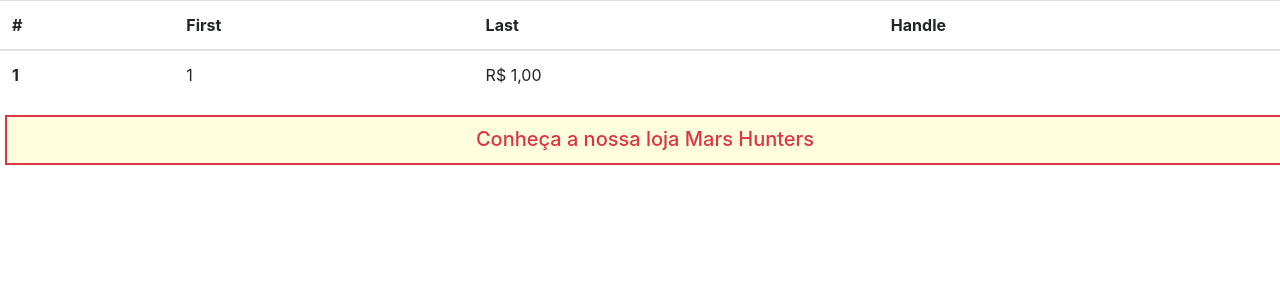
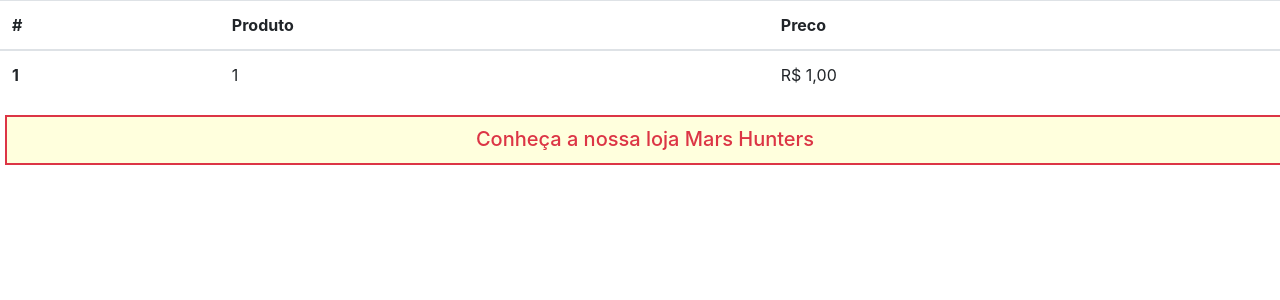
Before and after one commit to carolbaptista/projeto, a PHP site: page /carrinho.php in a window 1280 px wide. Shown: the part 167-467 px from the top of the page. Run offline with PHP 8.4, Linux system fonts and the light colour scheme; the visitor is signed in with stand-in values (Sample User, id 1); some libraries are stand-ins or nearby versions.

Commit message:
atualiza carrinho

```diff
--- a/carrinho.php
+++ b/carrinho.php
@@ -25,9 +25,9 @@
   <thead>
     <tr>
       <th scope="col">#</th>
-      <th scope="col">First</th>
-      <th scope="col">Last</th>
-      <th scope="col">Handle</th>
+      <th scope="col">Produto</th>
+      <th scope="col">Preco</th>
+
     </tr>
   </thead>
   <tbody>
@@ -35,7 +35,7 @@
       <th scope="row">1</th>
       <td>'.$_SESSION['cesta'].'</td>
       <td>R$ '.$_SESSION['preco'].',00</td>
-      <td></td>
+
     </tr>
 
   </tbody>
```
